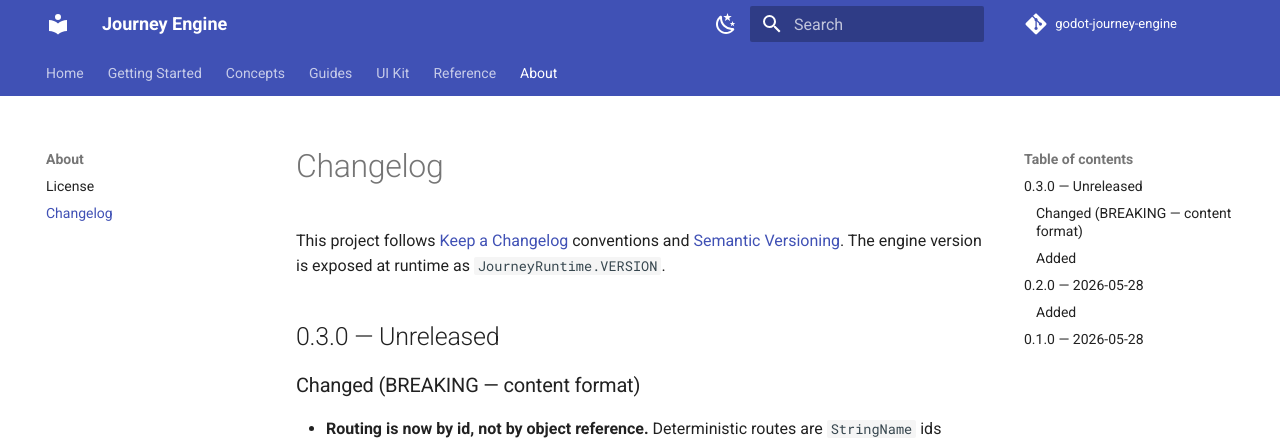
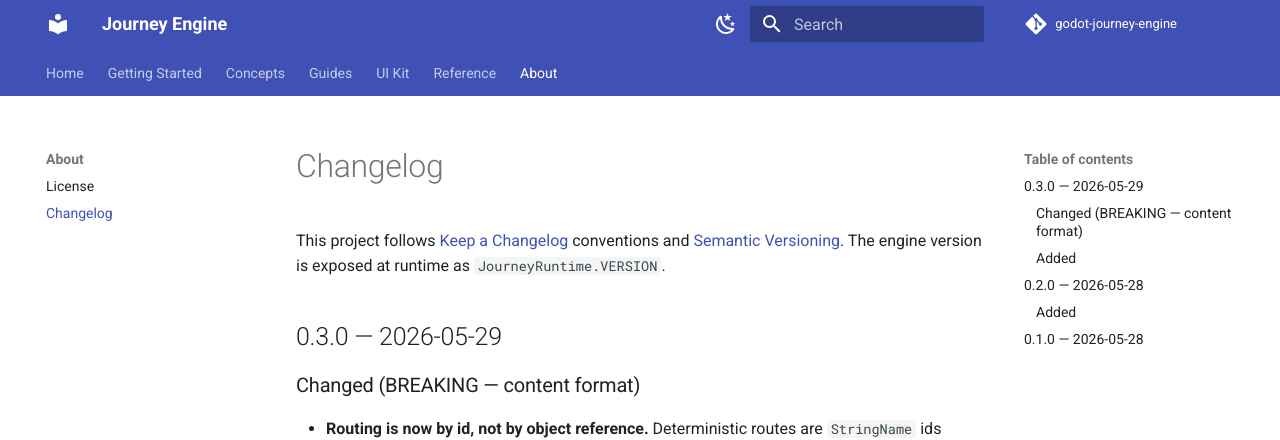
Before and after one commit to thetimothyp/godot-journey-engine, an MkDocs documentation site: the page built from docs/about/changelog.md, in a window 1280 px wide and 900 px high. Shown: the top 440 px of the window. Built offline with MkDocs 1.6.1 and Material for MkDocs 9.7.7, drawn with Linux system fonts in a browser that asks for light colours; comment, search, counter and statistics services are not loaded.

Commit message:
release: roll changelog to 0.3.0 (2026-05-29)

```diff
--- a/docs/about/changelog.md
+++ b/docs/about/changelog.md
@@ -4,7 +4,7 @@
 and [Semantic Versioning](https://semver.org/). The engine version is exposed at
 runtime as `JourneyRuntime.VERSION`.
 
-## 0.3.0 — Unreleased
+## 0.3.0 — 2026-05-29
 
 ### Changed (BREAKING — content format)
 
```
